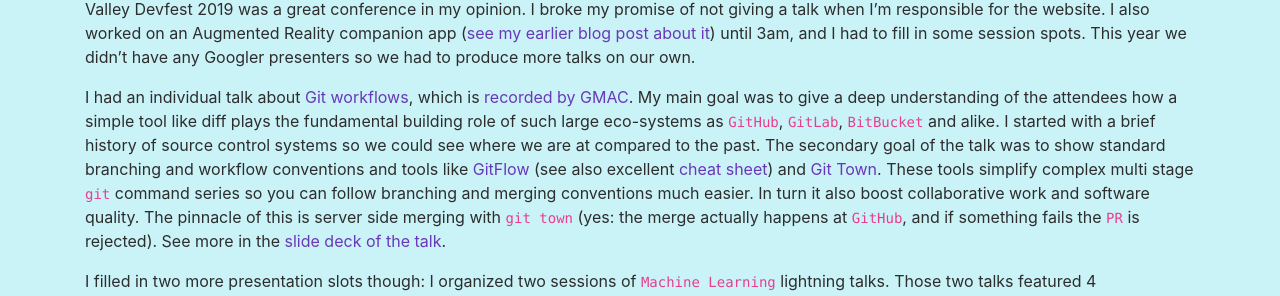
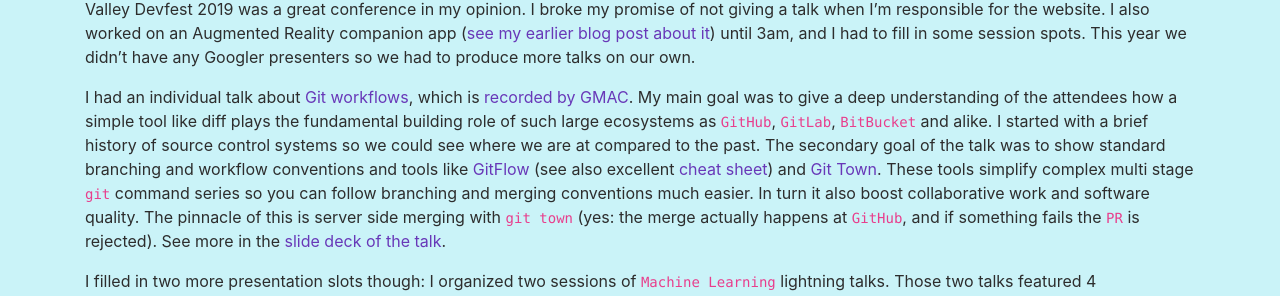
Before and after one commit to CsabaConsulting/csaba.page, a Jekyll site: the page built from _posts/blog/2019-09-25-valley-devfest-2019.md, in a window 1280 px wide. Shown: the part 155-451 px from the top of the page. Built offline with Jekyll 4.4.1, drawn with Linux system fonts in a browser that asks for light colours; some web fonts are replaced; comment, search, counter and statistics services are not loaded.

Commit message:
eco-system -> ecosystem

```diff
--- a/_posts/blog/2019-09-25-valley-devfest-2019.md
+++ b/_posts/blog/2019-09-25-valley-devfest-2019.md
@@ -9,7 +9,7 @@
 ---
 Valley Devfest 2019 was a great conference in my opinion. I broke my promise of not giving a talk when I'm responsible for the website. I also worked on an Augmented Reality companion app ([see my earlier blog post about it](/blog/2019/09/23/augmented-reality-map/)) until 3am, and I had to fill in some session spots. This year we didn't have any Googler presenters so we had to produce more talks on our own.
 
-I had an individual talk about [Git workflows](https://valleydevfest.com/sessions/-LoCRUdvmR5exkd8VBeC), which is [recorded by GMAC](https://www.youtube.com/watch?v=l58oiQ6b9e8&list=PLfLYzWZuIvXIgmR6oCaYYA-Ez8agOrHXw). My main goal was to give a deep understanding of the attendees how a simple tool like diff plays the fundamental building role of such large eco-systems as `GitHub`, `GitLab`, `BitBucket` and alike. I started with a brief history of source control systems so we could see where we are at compared to the past. The secondary goal of the talk was to show standard branching and workflow conventions and tools like [GitFlow](https://datasift.github.io/gitflow/IntroducingGitFlow.html) (see also excellent [cheat sheet](https://danielkummer.github.io/git-flow-cheatsheet/)) and [Git Town](https://github.com/Originate/git-town). These tools simplify complex multi stage `git` command series so you can follow branching and merging conventions much easier. In turn it also boost collaborative work and software quality. The pinnacle of this is server side merging with `git town` (yes: the merge actually happens at `GitHub`, and if something fails the `PR` is rejected). See more in the [slide deck of the talk](https://docs.google.com/presentation/d/16T4EqzuZHYX53yhGBzxRBkCQoLLqHRt8thyk220M0OA/edit?usp=sharing).
+I had an individual talk about [Git workflows](https://valleydevfest.com/sessions/-LoCRUdvmR5exkd8VBeC), which is [recorded by GMAC](https://www.youtube.com/watch?v=l58oiQ6b9e8&list=PLfLYzWZuIvXIgmR6oCaYYA-Ez8agOrHXw). My main goal was to give a deep understanding of the attendees how a simple tool like diff plays the fundamental building role of such large ecosystems as `GitHub`, `GitLab`, `BitBucket` and alike. I started with a brief history of source control systems so we could see where we are at compared to the past. The secondary goal of the talk was to show standard branching and workflow conventions and tools like [GitFlow](https://datasift.github.io/gitflow/IntroducingGitFlow.html) (see also excellent [cheat sheet](https://danielkummer.github.io/git-flow-cheatsheet/)) and [Git Town](https://github.com/Originate/git-town). These tools simplify complex multi stage `git` command series so you can follow branching and merging conventions much easier. In turn it also boost collaborative work and software quality. The pinnacle of this is server side merging with `git town` (yes: the merge actually happens at `GitHub`, and if something fails the `PR` is rejected). See more in the [slide deck of the talk](https://docs.google.com/presentation/d/16T4EqzuZHYX53yhGBzxRBkCQoLLqHRt8thyk220M0OA/edit?usp=sharing).
 
 I filled in two more presentation slots though: I organized two sessions of `Machine Learning` lightning talks. Those two talks featured 4 courseworks each presented by the students of the [Fresno Data Science meetup](https://www.meetup.com/Fresno-Data-Science-Meetup/):
 
--- a/_posts/featurette/2019-04-26-all-in.html
+++ b/_posts/featurette/2019-04-26-all-in.html
@@ -1,6 +1,6 @@
 ---
 layout: post
-title: All major eco-systems, cloud architectures and design
+title: All major ecosystems, cloud architectures and design
 date: 2019-04-26 01:56:39 +0300
 image: vs_bikes.png
 image_mime: image/png
```
Also changed, not shown: _posts/blog/2019-08-23-tfc-gdg-google-trip-recap.md (+1 -1 lines).
